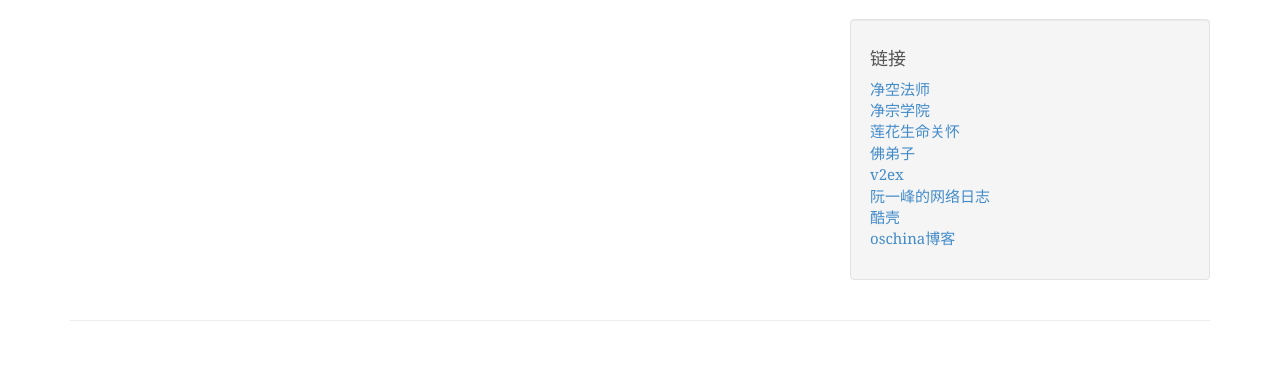
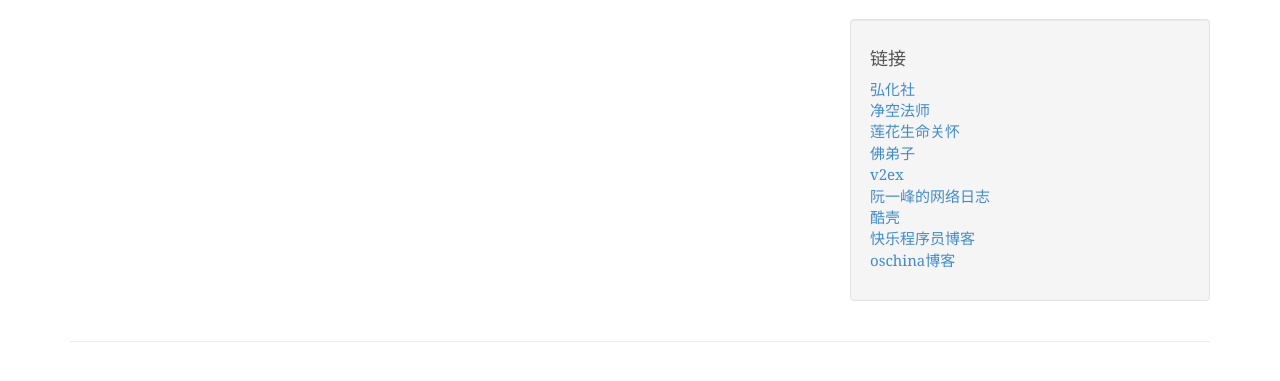
Before and after one commit to miaoyin/blog-old, a Jekyll site: the page built from index.html, in a window 1280 px wide and 1261 px high. Shown: the part 809-1190 px from the top of the window. Built offline with Jekyll 4.4.1, drawn with Linux system fonts in a browser that asks for light colours; Markdown is read by kramdown in place of the engine named in the settings.

Commit message:
修改链接

```diff
--- a/_layouts/default.html
+++ b/_layouts/default.html
@@ -61,7 +61,7 @@
               <div class="input-group">
                 <input type="text" name="q" class="form-control">
 				<input type="hidden" name="ie" value="UTF-8" />
-				<input type="hidden" name="sitesearch" value="miaoyin.github.io/blog" />
+				<input type="hidden" name="sitesearch" value="www.zhulinjingshe.cn" />
                 <span class="input-group-btn">
                   <button class="btn btn-default" type="submit" value>
                     <span>
@@ -214,13 +214,13 @@
             </h4>
             <ul class="list-unstyled">
               <li>
-                <a href="http://www.fodizi.com/fofa/1_1.htm">
-                  净空法师
+                <a href="http://www.honghuashe.com/">
+                  弘化社
                 </a>
               </li>
               <li>
-                <a href="http://new.amtb-aus.org/">
-                  净宗学院
+                <a href="http://www.fodizi.com/fofa/1_1.htm">
+                  净空法师
                 </a>
               </li>
               <li>
@@ -246,6 +246,11 @@
               <li>
                 <a href="http://coolshell.cn/">
                   酷壳
+                </a>
+              </li>
+              <li>
+                <a href="http://yongqing.is-programmer.com/">
+                  快乐程序员博客
                 </a>
               </li>
               <li>
```
